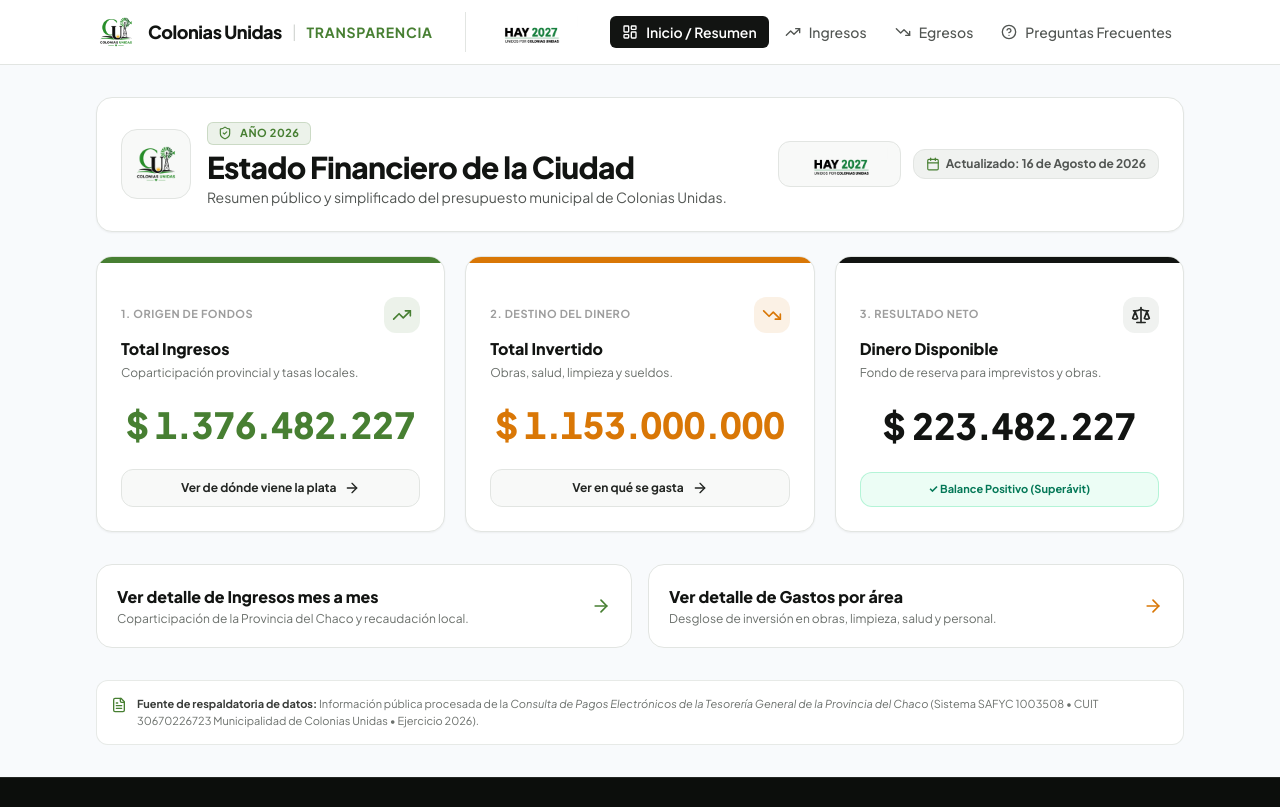
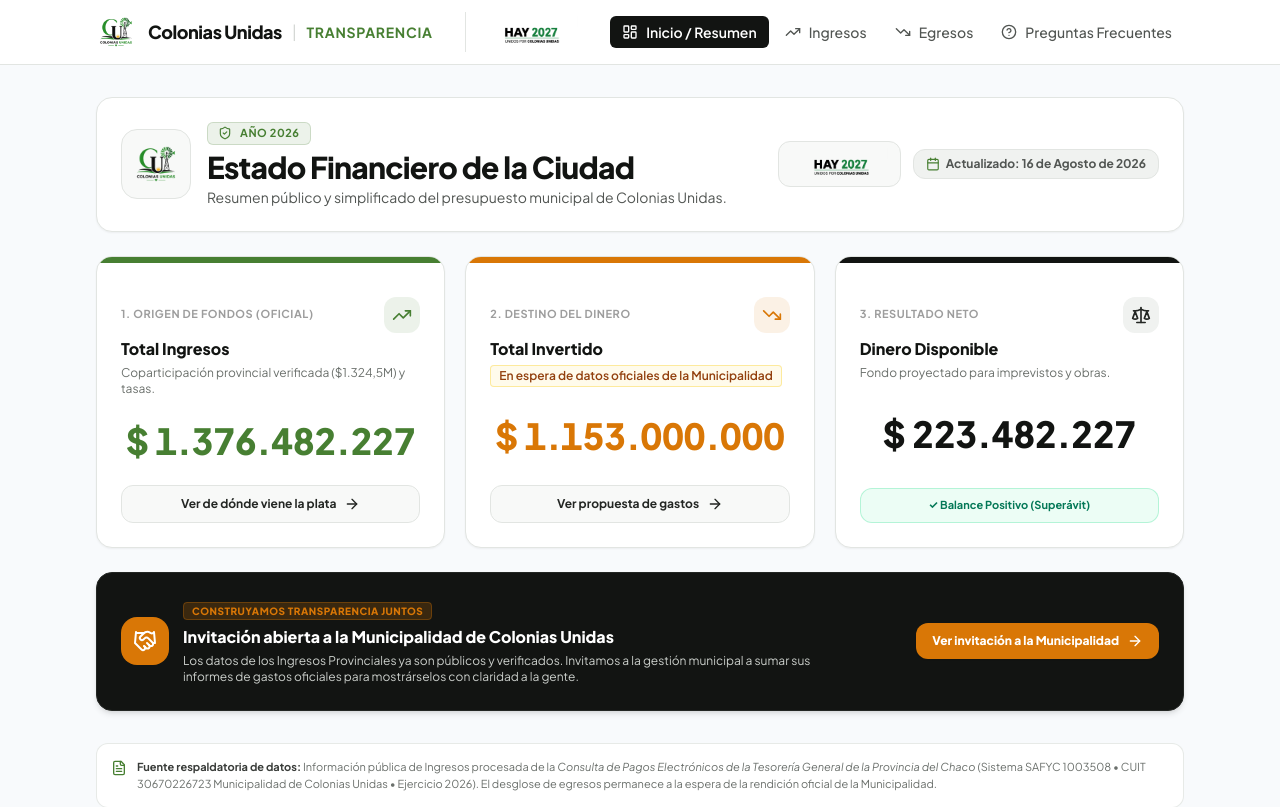
Before and after one commit to ulicseg/ColoniasUnidas, a React (Vite) app: page /inicio in a window 1280 px wide. Shown: the top 807 px of the page. Built offline with nearby package versions, Linux system fonts and the light colour scheme.

Commit message:
Incorporar banner de invitación a la Municipalidad de Colonias Unidas para aportar sus rendiciones oficiales de egresos

```diff
--- a/src/pages/Egresos.tsx
+++ b/src/pages/Egresos.tsx
@@ -1,5 +1,5 @@
 import React, { useState } from 'react';
-import { TrendingDown, PieChart as PieChartIcon, Search } from 'lucide-react';
+import { TrendingDown, PieChart as PieChartIcon, Search, Building2, Handshake, Info } from 'lucide-react';
 import { egresos, totalEgresos, formatCurrency, periodoActual, FinancialItem } from '../data/mockData';
 import { ExpenseChart } from '../components/charts/ExpenseChart';
 import { CategoryDetailModal } from '../components/ui/CategoryDetailModal';
@@ -36,20 +36,52 @@ export const Egresos: React.FC = () => {
                 ¿En qué se gasta?
               </h1>
               <p className="text-xs sm:text-sm text-neutral-600 max-w-2xl leading-relaxed mt-0.5">
-                Detalle simple y transparente de la inversión realizada en obras públicas, salud, educación y servicios para la ciudad.
+                Proyección de la inversión realizada en obras públicas, salud, educación y servicios para la ciudad.
               </p>
             </div>
           </div>
 
-          {/* Monto Total Ejecutado */}
+          {/* Monto Total Invertido */}
           <div className="bg-neutral-50 border border-neutral-200 rounded-xl p-3.5 text-center shrink-0 min-w-full sm:min-w-[210px] self-center sm:self-auto">
             <span className="text-[10px] font-extrabold text-neutral-500 uppercase tracking-wider block text-center">
-              Monto Total Invertido
+              Monto Total Invertido Proyectado
             </span>
             <span className="text-xl sm:text-2xl font-black text-brand-amber block mt-0.5 tabular-nums text-center">
               {formatCurrency(totalEgresos)}
             </span>
           </div>
+        </div>
+      </div>
+
+      {/* Banner de Invitación Abierta a la Municipalidad */}
+      <div className="bg-amber-500/10 border border-amber-500/30 rounded-2xl p-5 sm:p-6 text-neutral-900 space-y-3.5 shadow-xs">
+        <div className="flex flex-col sm:flex-row items-start sm:items-center justify-between gap-3">
+          <div className="inline-flex items-center gap-2 bg-brand-amber text-white px-3 py-1 rounded-lg text-xs font-black uppercase tracking-wider">
+            <Building2 className="w-4 h-4" />
+            <span>Invitación a la Municipalidad de Colonias Unidas</span>
+          </div>
+          <span className="text-[11px] font-bold text-amber-900 bg-amber-200/80 px-3 py-0.5 rounded-full border border-amber-300">
+            A la espera de participación oficial
+          </span>
+        </div>
+
+        <h2 className="text-lg sm:text-xl font-black text-neutral-900 tracking-tight">
+          ¡Construyamos la transparencia juntos para todos los vecinos!
+        </h2>
+
+        <p className="text-xs sm:text-sm text-neutral-700 leading-relaxed max-w-4xl">
+          Los datos de los <strong>Ingresos Provinciales ($1.324,5 millones)</strong> ya están verificados y abiertos a la comunidad. Invitamos formalmente a las autoridades de la <strong>Municipalidad de Colonias Unidas</strong> a sumarse a este portal de datos abiertos y compartir sus rendiciones e informes de gastos para que cada vecino pueda ver con total claridad cómo se invierte el dinero en la ciudad.
+        </p>
+
+        <div className="pt-1 flex flex-wrap items-center gap-3 text-xs font-medium text-neutral-700">
+          <span className="flex items-center gap-1.5 bg-white px-3 py-1.5 rounded-xl border border-neutral-200/80 shadow-2xs font-bold text-neutral-900">
+            <Handshake className="w-4 h-4 text-brand-amber" />
+            <span>Espacio abierto a la rendición municipal</span>
+          </span>
+          <span className="flex items-center gap-1.5 bg-white px-3 py-1.5 rounded-xl border border-neutral-200/80 shadow-2xs">
+            <Info className="w-4 h-4 text-neutral-500" />
+            <span>Cifras mostradas abajo: Proyección estimativa de presupuesto municipal</span>
+          </span>
         </div>
       </div>
 
@@ -63,7 +95,7 @@ export const Egresos: React.FC = () => {
               <PieChartIcon className="w-4 h-4 text-brand-amber" />
               <span>Distribución por Rubro</span>
             </h2>
-            <span className="text-[10px] text-neutral-400 font-medium">Interactiva</span>
+            <span className="text-[10px] text-neutral-400 font-medium">Proyección</span>
           </div>
 
           <div className="w-full py-1">
@@ -71,7 +103,7 @@ export const Egresos: React.FC = () => {
           </div>
 
           <p className="text-[11px] text-neutral-400 text-center font-medium pt-1">
-            Toca o pasa sobre una sección para ver el monto exacto invertido.
+            Toca o pasa sobre una sección para ver el monto invertido.
           </p>
         </div>
 
--- a/src/pages/Resumen.tsx
+++ b/src/pages/Resumen.tsx
@@ -1,5 +1,5 @@
 import React from 'react';
-import { TrendingUp, TrendingDown, Scale, Calendar, ArrowRight, ShieldCheck, FileText } from 'lucide-react';
+import { TrendingUp, TrendingDown, Scale, Calendar, ArrowRight, ShieldCheck, FileText, Handshake } from 'lucide-react';
 import { Link } from 'react-router-dom';
 import { totalIngresos, totalEgresos, balance, fechaActualizacion, periodoActual, formatCurrency } from '../data/mockData';
 
@@ -55,7 +55,7 @@ export const Resumen: React.FC = () => {
           <div className="space-y-1">
             <div className="flex items-center justify-between">
               <span className="text-[11px] font-bold text-neutral-400 uppercase tracking-wider">
-                1. Origen de Fondos
+                1. Origen de Fondos (Oficial)
               </span>
               <div className="p-2 rounded-xl bg-brand-green/10 text-brand-green">
                 <TrendingUp className="w-5 h-5" />
@@ -65,7 +65,7 @@ export const Resumen: React.FC = () => {
               Total Ingresos
             </h2>
             <p className="text-xs text-neutral-500 font-normal">
-              Coparticipación provincial y tasas locales.
+              Coparticipación provincial verificada ($1.324,5M) y tasas.
             </p>
           </div>
 
@@ -99,8 +99,8 @@ export const Resumen: React.FC = () => {
             <h2 className="text-base font-extrabold text-neutral-900">
               Total Invertido
             </h2>
-            <p className="text-xs text-neutral-500 font-normal">
-              Obras, salud, limpieza y sueldos.
+            <p className="text-xs font-semibold text-amber-800 bg-amber-50 px-2 py-0.5 rounded border border-amber-200/80 inline-block">
+              En espera de datos oficiales de la Municipalidad
             </p>
           </div>
 
@@ -114,7 +114,7 @@ export const Resumen: React.FC = () => {
             to="/egresos"
             className="inline-flex items-center justify-center gap-2 bg-neutral-50 hover:bg-brand-amber hover:text-white border border-neutral-200 hover:border-brand-amber text-neutral-800 font-bold text-xs py-2.5 px-4 rounded-xl transition-all group-hover:shadow-xs"
           >
-            <span>Ver en qué se gasta</span>
+            <span>Ver propuesta de gastos</span>
             <ArrowRight className="w-4 h-4" />
           </Link>
         </div>
@@ -135,7 +135,7 @@ export const Resumen: React.FC = () => {
               Dinero Disponible
             </h2>
             <p className="text-xs text-neutral-500 font-normal">
-              Fondo de reserva para imprevistos y obras.
+              Fondo proyectado para imprevistos y obras.
             </p>
           </div>
 
@@ -152,36 +152,31 @@ export const Resumen: React.FC = () => {
 
       </div>
 
-      {/* Acceso Rápido Directo de 2 Filas Limpias */}
-      <div className="grid grid-cols-1 md:grid-cols-2 gap-4 pt-2">
-        <Link
-          to="/ingresos"
-          className="bg-white hover:bg-neutral-50 rounded-2xl p-5 border border-neutral-200 hover:border-brand-green transition-all shadow-xs flex items-center justify-between group"
-        >
-          <div className="space-y-0.5">
-            <h3 className="font-extrabold text-neutral-900 group-hover:text-brand-green transition-colors text-sm sm:text-base">
-              Ver detalle de Ingresos mes a mes
+      {/* Banner de Invitación Abierta a la Gestión Municipal */}
+      <div className="bg-neutral-900 text-white rounded-2xl p-5 sm:p-6 border border-neutral-800 shadow-md flex flex-col md:flex-row md:items-center justify-between gap-4">
+        <div className="flex items-start sm:items-center gap-3.5">
+          <div className="p-3 bg-brand-amber text-white rounded-2xl shrink-0">
+            <Handshake className="w-6 h-6" />
+          </div>
+          <div className="space-y-1">
+            <span className="text-[10px] font-black uppercase tracking-wider text-brand-amber bg-brand-amber/20 border border-brand-amber/30 px-2 py-0.5 rounded">
+              Construyamos Transparencia Juntos
+            </span>
+            <h3 className="text-sm sm:text-base font-extrabold text-white">
+              Invitación abierta a la Municipalidad de Colonias Unidas
             </h3>
-            <p className="text-xs text-neutral-500">
-              Coparticipación de la Provincia del Chaco y recaudación local.
+            <p className="text-xs text-neutral-300 leading-snug max-w-2xl">
+              Los datos de los Ingresos Provinciales ya son públicos y verificados. Invitamos a la gestión municipal a sumar sus informes de gastos oficiales para mostrárselos con claridad a la gente.
             </p>
           </div>
-          <ArrowRight className="w-5 h-5 text-brand-green group-hover:translate-x-1 transition-transform shrink-0" />
-        </Link>
+        </div>
 
         <Link
           to="/egresos"
-          className="bg-white hover:bg-neutral-50 rounded-2xl p-5 border border-neutral-200 hover:border-brand-amber transition-all shadow-xs flex items-center justify-between group"
+          className="bg-brand-amber hover:bg-amber-600 text-white font-extrabold text-xs px-4 py-2.5 rounded-xl transition-colors shadow-sm shrink-0 flex items-center justify-center gap-2 group self-start md:self-center"
         >
-          <div className="space-y-0.5">
-            <h3 className="font-extrabold text-neutral-900 group-hover:text-brand-amber transition-colors text-sm sm:text-base">
-              Ver detalle de Gastos por área
-            </h3>
-            <p className="text-xs text-neutral-500">
-              Desglose de inversión en obras, limpieza, salud y personal.
-            </p>
-          </div>
-          <ArrowRight className="w-5 h-5 text-brand-amber group-hover:translate-x-1 transition-transform shrink-0" />
+          <span>Ver invitación a la Municipalidad</span>
+          <ArrowRight className="w-4 h-4 group-hover:translate-x-1 transition-transform" />
         </Link>
       </div>
 
@@ -190,7 +185,7 @@ export const Resumen: React.FC = () => {
         <div className="bg-white rounded-xl p-3.5 border border-neutral-200/80 text-[11px] text-neutral-500 leading-relaxed flex items-start gap-2.5 shadow-2xs">
           <FileText className="w-4 h-4 text-brand-green shrink-0 mt-0.5" />
           <p>
-            <strong className="text-neutral-700 font-bold">Fuente de respaldatoria de datos:</strong> Información pública procesada de la <em>Consulta de Pagos Electrónicos de la Tesorería General de la Provincia del Chaco</em> (Sistema SAFYC 1003508 • CUIT 30670226723 Municipalidad de Colonias Unidas • Ejercicio 2026).
+            <strong className="text-neutral-700 font-bold">Fuente respaldatoria de datos:</strong> Información pública de Ingresos procesada de la <em>Consulta de Pagos Electrónicos de la Tesorería General de la Provincia del Chaco</em> (Sistema SAFYC 1003508 • CUIT 30670226723 Municipalidad de Colonias Unidas • Ejercicio 2026). El desglose de egresos permanece a la espera de la rendición oficial de la Municipalidad.
           </p>
         </div>
       </div>
```
